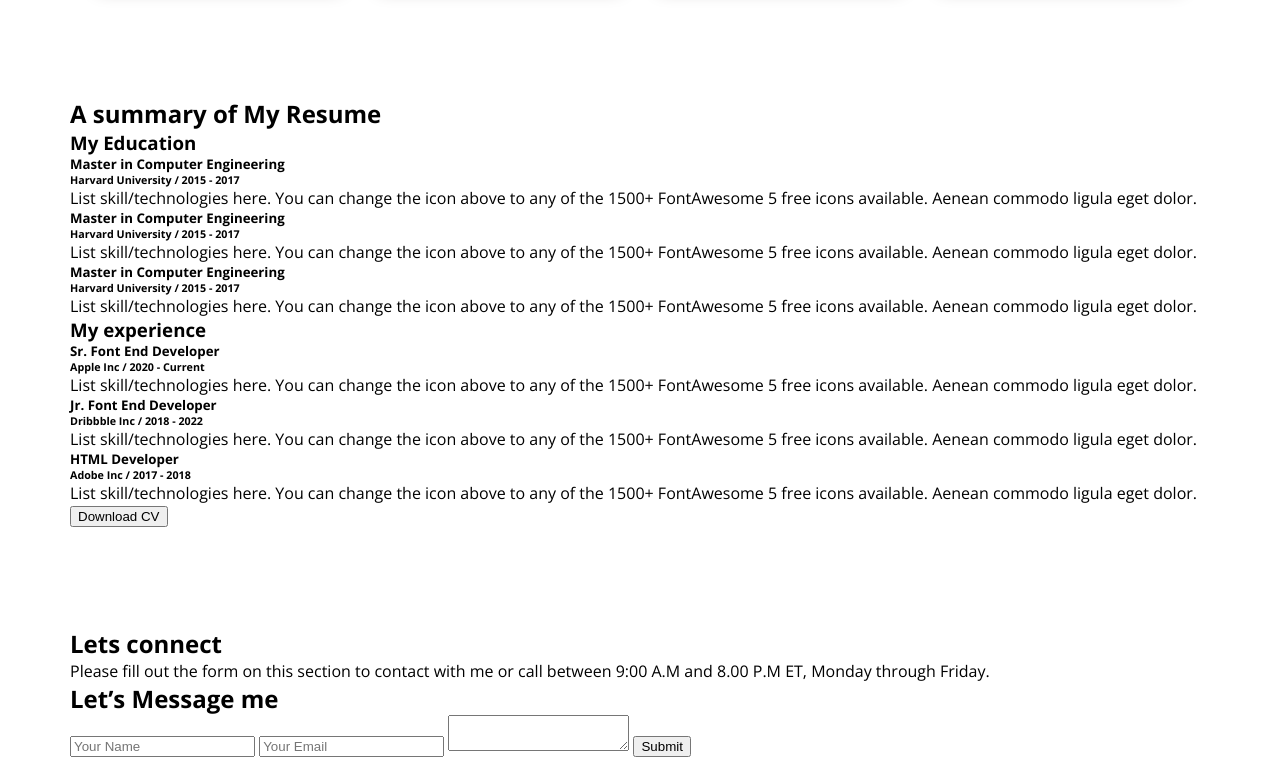
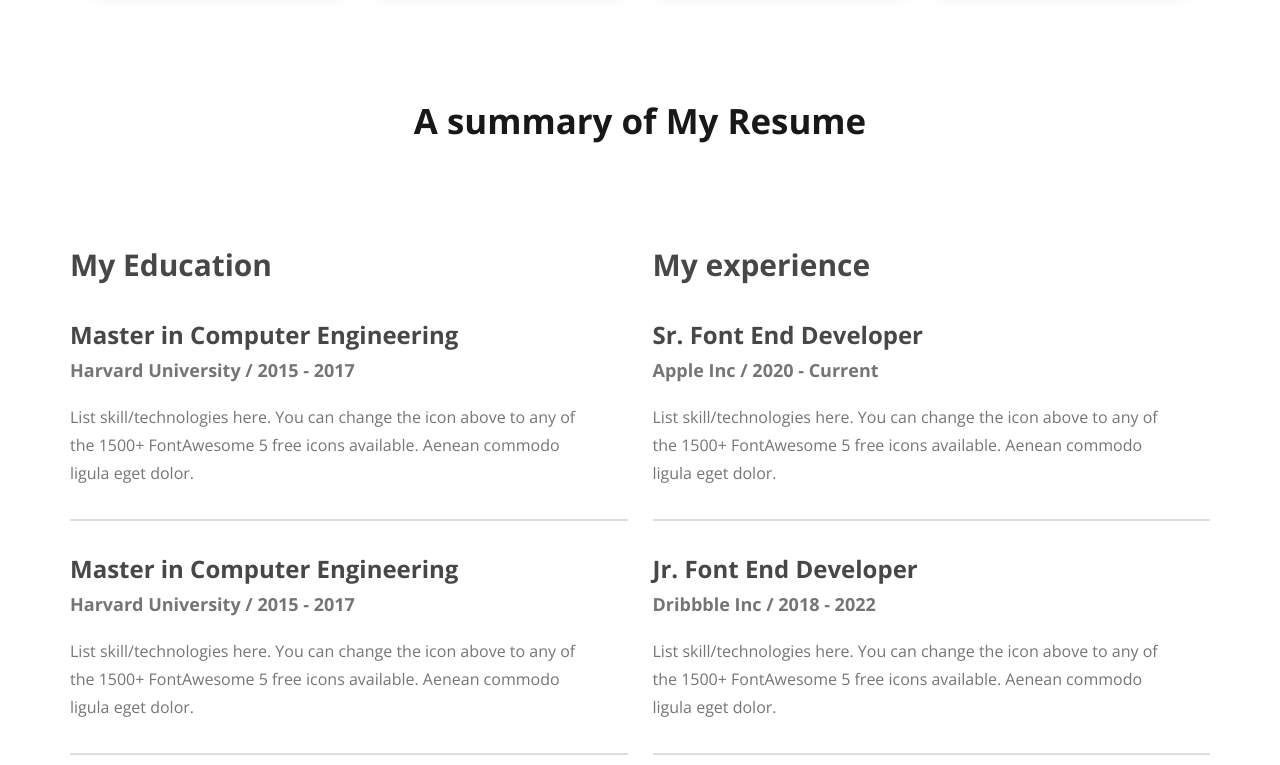
Before and after one commit to Dev-Zual/portfolio-design, a plain HTML site: page index.html in a window 1280 px wide. Shown: the part 2135-2900 px from the top of the page. Drawn offline with nearby package versions, Linux system fonts and the light colour scheme.

Commit message:
style resume area done

```diff
--- a/css/style.css
+++ b/css/style.css
@@ -208,3 +208,55 @@ nav ul li a {
   line-height: 1.75rem;
   margin-bottom: 10px;
 }
+section.summery h2 {
+    text-align: center;
+    color: #181818;
+    font-weight: 700;
+    font-size: 2.18rem;
+    margin-bottom: 100px;
+}
+
+.summery-info {
+    display: grid;
+    grid-template-columns: 1fr 1fr;
+    grid-column-gap: 25px;
+}
+
+.summery-info h3 {
+    color: #474747;
+    font-size: 1.87rem;
+    margin-bottom: 33px;
+}
+.summery-card {
+    margin: 31px 0px;
+}
+.summery-card h5 {
+    font-size: 1.5rem;
+    color: #474747;
+    font-weight: 700;
+    margin-bottom: 7px;
+}
+
+.summery-card h6 {
+    color: #757575;
+    font-size: 1.125rem;
+}
+.summery-card p {
+    color: #757575;
+    font-size: 1rem;
+    margin: 21px 0px;
+    line-height: 1.75rem;
+  padding-right: 30px
+}
+.summery-card hr {
+    border: 1px solid #ddd;
+    margin-top: 32px;
+}
+.download-cv {
+    text-align: center;
+    margin-top: 40px;
+}
+.download-cv button {
+    font-size: 1.25rem;
+    padding: 18px;
+}
--- a/index.html
+++ b/index.html
@@ -150,6 +150,7 @@
                     to any of the 1500+ FontAwesome 5 free icons available.
                     Aenean commodo ligula eget dolor.
                   </p>
+                  <hr />
                 </div>
                 <div class="summery-card">
                   <h5>Master in Computer Engineering</h5>
@@ -159,6 +160,7 @@
                     to any of the 1500+ FontAwesome 5 free icons available.
                     Aenean commodo ligula eget dolor.
                   </p>
+                  <hr />
                 </div>
                 <div class="summery-card">
                   <h5>Master in Computer Engineering</h5>
@@ -180,6 +182,7 @@
                     to any of the 1500+ FontAwesome 5 free icons available.
                     Aenean commodo ligula eget dolor.
                   </p>
+                  <hr />
                 </div>
                 <div class="summery-card">
                   <h5>Jr. Font End Developer</h5>
@@ -189,6 +192,7 @@
                     to any of the 1500+ FontAwesome 5 free icons available.
                     Aenean commodo ligula eget dolor.
                   </p>
+                  <hr />
                 </div>
                 <div class="summery-card">
                   <h5>HTML Developer</h5>
@@ -201,7 +205,7 @@
                 </div>
               </div>
             </div>
-            <div class="download-cv"><button>Download CV</button></div>
+            <div class="download-cv"><button class="btn-active">Download CV</button></div>
           </div>
         </section>
         <!-- summery section ends -->
```
